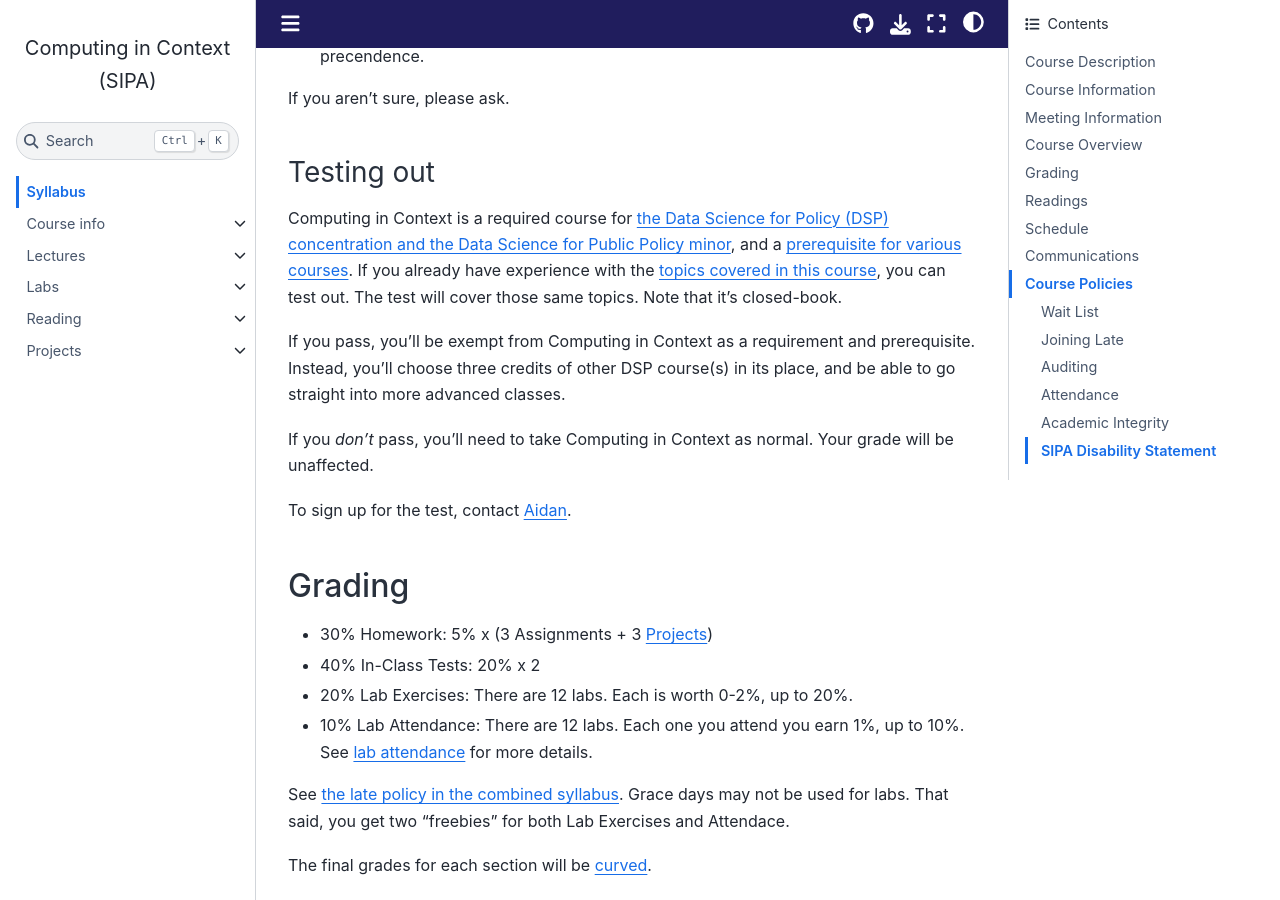
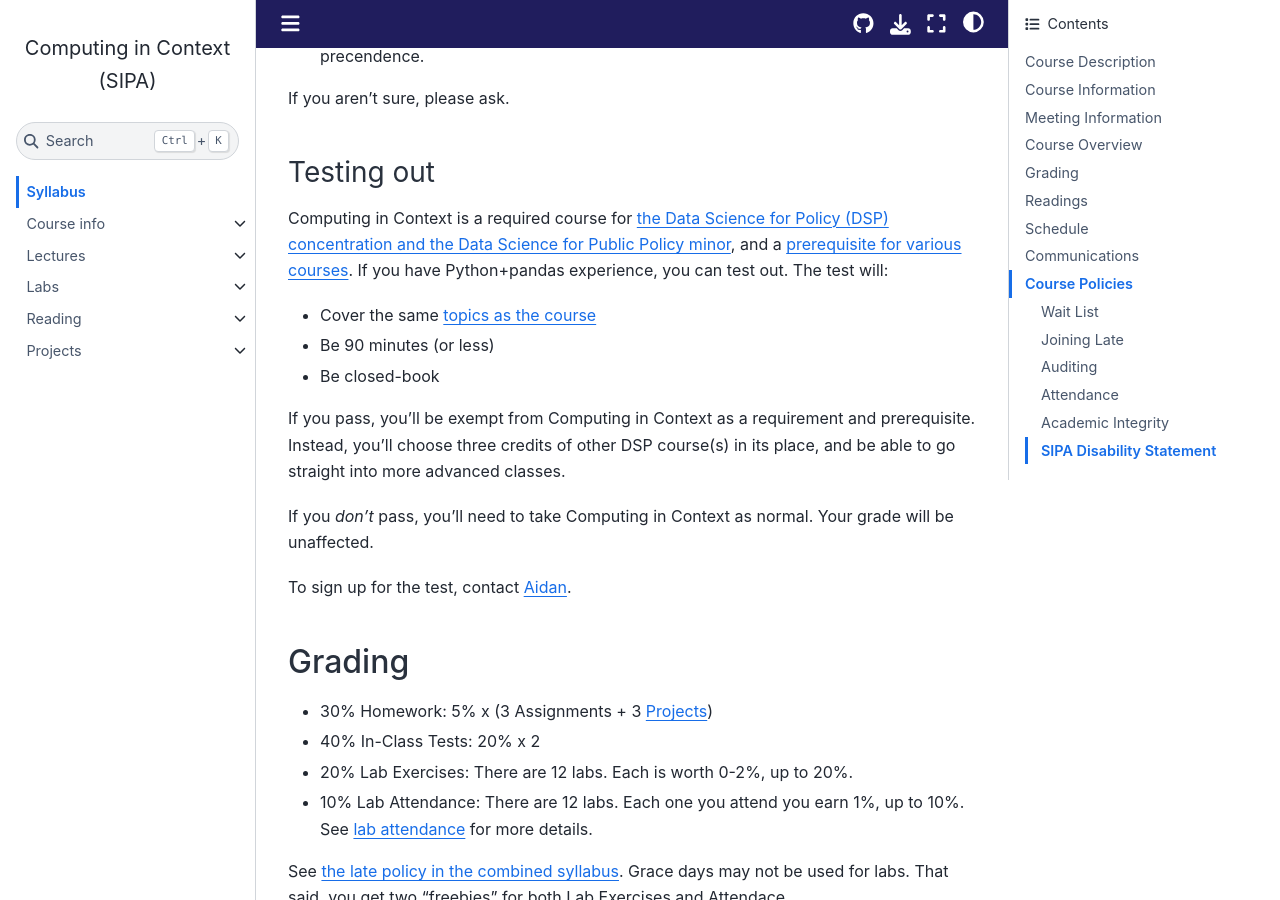
Before and after one commit to afeld/computing-in-context, a Jupyter Book: the page built from index.md, in a window 1280 px wide and 900 px high, scrolled down 3488 px. Built offline with Jupyter Book 1.0.4 settings and Sphinx 7.4.7 and the Sphinx Book theme 1.1.4, drawn with Linux system fonts in a browser that asks for light colours; pages that are not in the unit, such as notebooks, are missing from menus; comment, search, counter and statistics services are not loaded.

Commit message:
elaborate on testing out details

```diff
--- a/index.md
+++ b/index.md
@@ -90,7 +90,11 @@ If you aren't sure, please ask.
 
 ### Testing out
 
-Computing in Context is a required course for [the Data Science for Policy (DSP) concentration and the Data Science for Public Policy minor](https://www.sipa.columbia.edu/sipa-education/bulletin/dsp), and a [prerequisite for various courses](#relationship-to-other-courses). If you already have experience with the [topics covered in this course](#schedule), you can test out. The test will cover those same topics. Note that it's closed-book.
+Computing in Context is a required course for [the Data Science for Policy (DSP) concentration and the Data Science for Public Policy minor](https://www.sipa.columbia.edu/sipa-education/bulletin/dsp), and a [prerequisite for various courses](#relationship-to-other-courses). If you have Python+pandas experience, you can test out. The test will:
+
+- Cover the same [topics as the course](#schedule)
+- Be 90 minutes (or less)
+- Be closed-book
 
 If you pass, you'll be exempt from Computing in Context as a requirement and prerequisite. Instead, you'll choose three credits of other DSP course(s) in its place, and be able to go straight into more advanced classes.
 
```
